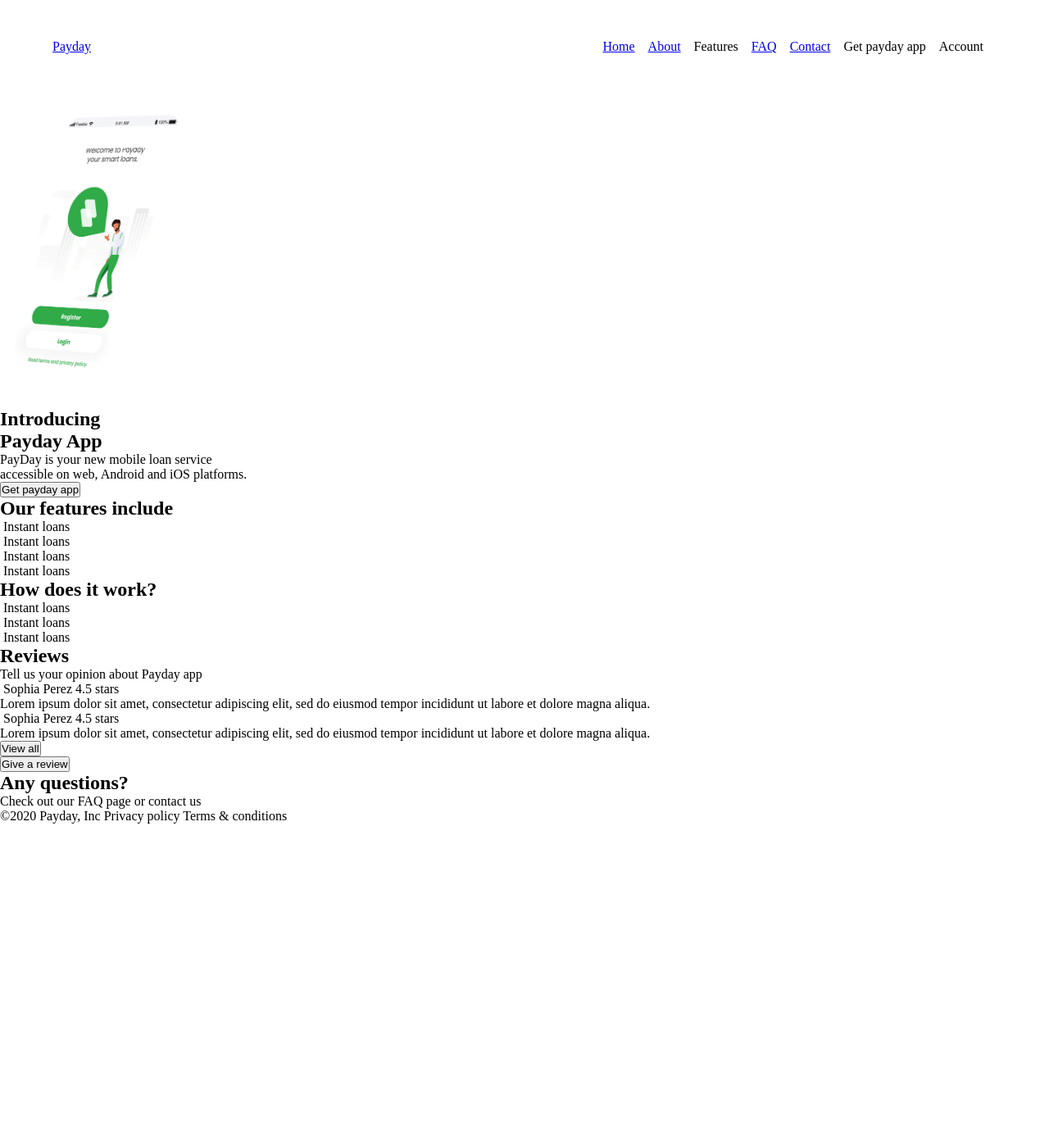
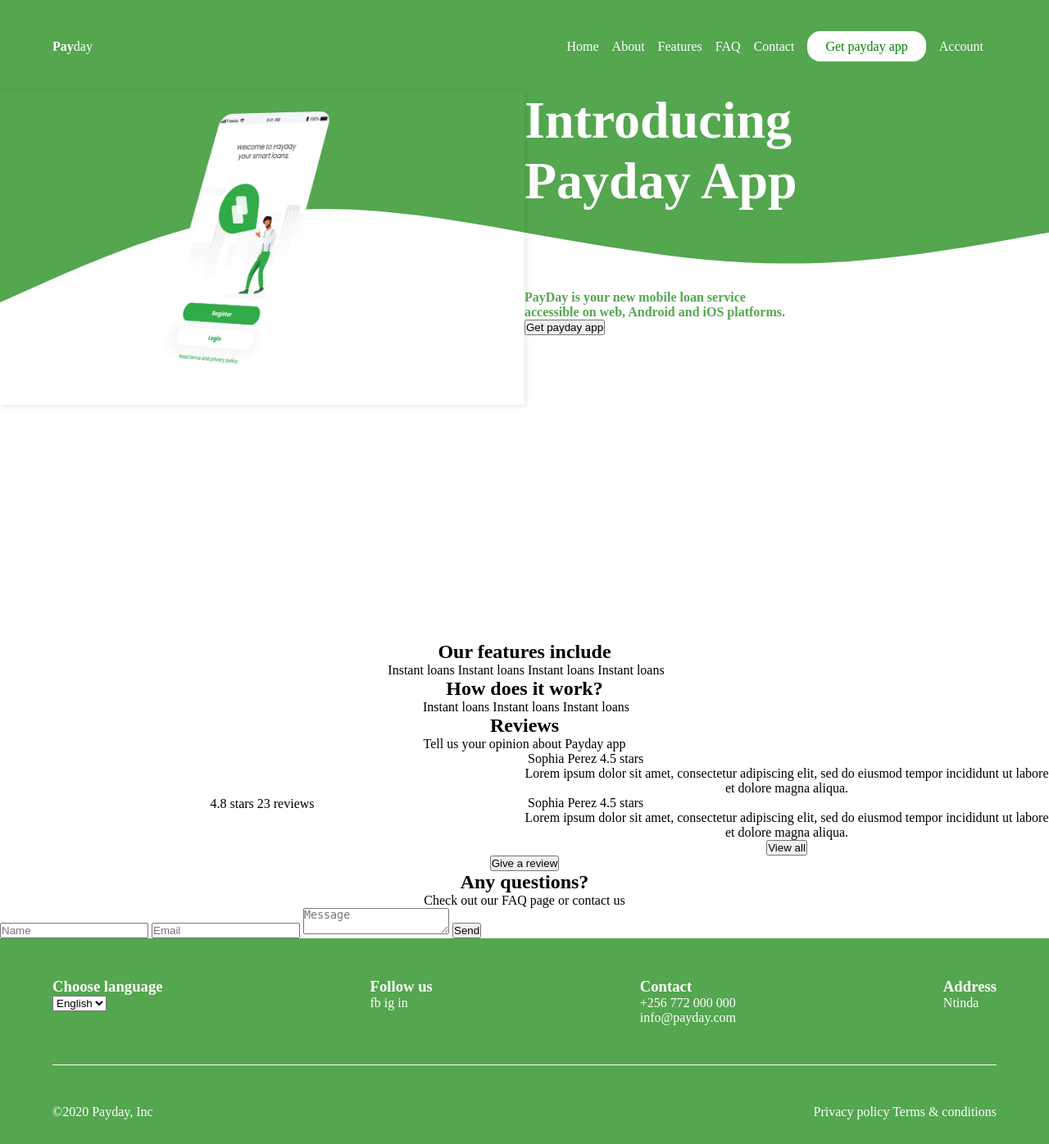
Before and after one commit to techymaj/payday, a PHP site: page / in a window 1280 px wide. Shown: the whole page at 82% size. Before the commit the page ends 1005 px from the top, so only its background shows below. Run offline with PHP 8.4, Linux system fonts and the light colour scheme.

Commit message:
Finally got the first wave right

```diff
--- a/css/style.css
+++ b/css/style.css
@@ -1,11 +1,49 @@
+/* colors */
+/* rgb(84,166,79) */
+
 * {
     box-sizing: border-box;
     padding: 0;
     margin: 0;
 }
 
+/* globals */
+.bold {
+    font-weight: bold;
+}
+.left {
+    float: left;
+}
+.right {
+    float: right;
+}
+.flex {
+    display: flex;
+}
+.wave-container {
+    background: #EEE;
+}
+.wave-container > svg {
+    display: block;
+}
+.wave-container {
+    position: relative;
+    background: #fff;
+    color: #FFF;
+    text-align: center;
+    overflow: hidden;
+    top: -1px;
+}
+
 .logo-payday {
     float: left;
+}
+
+.logo-payday a,
+.menu-items li a {
+    text-decoration: none;
+    color: #fff;
+    cursor: pointer;
 }
 
 .menu-items {
@@ -22,15 +60,114 @@
     padding-right: 1rem;
 }
 
+.li-primary a.get-app {
+    color: green;
+}
+
+.get-app {
+    background-color: #fff;
+    padding: 10px 22px;
+    border-radius: 16px;
+}
+
+header {
+    background-color: rgb(84,166,79);
+}
+
 nav {
     width: 90vw;
-    margin: 3rem auto;
+    margin: 0 auto;
+    padding: 3rem 0;
+}
+
+.section-home {
+    /* display: flex; */
 }
 
 .section-home .img {
     height: 24rem;
+    width: 50%;
+    justify-content: center;
+    align-items: center;
+    display: flex;
 }
 
 .section-home .img img {
     height: inherit;
 }
+
+.smartphone-portrait {
+    box-shadow: inset 0px 0px 0px -4px rgba(255, 255, 255, 0.1), 1px 1px 6px rgba(0, 0, 0, 0.05), 1px 1px 8px rgba(0, 0, 0, 0.07);
+}
+
+
+.section-home .content {
+    width: 50%;
+}
+
+.flex .img,
+.flex .content {
+    position: relative;
+    top: -18rem;
+}
+
+.content h1 {
+    color: #fff;
+    font-size: 4rem;
+}
+
+.content div {
+    margin-top: 6rem;
+}
+
+.content p {
+    color: rgb(84,166,79);
+    font-weight: bold;
+}
+
+.section-features h2,
+.section-how-it-works h2,
+.section-reviews h2,
+.section-reviews p,
+.section-faq h2,
+.section-faq p {
+    text-align: center;
+}
+
+.features,
+.how-it-works,
+.review-box,
+.review-button-container {
+    display: flex;
+    align-items: center;
+    justify-content: center;
+}
+
+.review-overall,
+.reviews {
+    width: 50%;
+}
+
+.review-overall {
+    text-align: center;
+}
+
+.section-footer {
+    background-color: rgb(84,166,79);
+    color: #fff;
+}
+
+.widgets {
+    width: 90%;
+    margin: 0 auto;
+    padding: 3rem 0;
+    display: flex;
+    justify-content: space-between;
+}
+
+.footer {
+    border-top: 1px solid #fff;
+    padding: 3rem 0;
+    width: 90%;
+    margin: 0rem auto;
+}
--- a/index.html
+++ b/index.html
@@ -8,28 +8,40 @@
 </head>
 <body>
 
+    <header>
         <nav class="menu-primary">
-        <span class="logo-payday"><a href="/">Payday</a></span>
+            <span class="logo-payday"><a href="/"><span class="bold">Pay</span>day</a></span>
             <ul class="menu-items">
                 <li class="li-primary"><a href="bikes">Home</a></li>
                 <li class="li-primary"><a href="bikes/bmx">About</a></li>
-            <li class="li-primary">Features</li>
+                <li class="li-primary"><a href="#">Features</a></li>
                 <li class="li-primary"><a href="bikes">FAQ</a></li>
                 <li class="li-primary"><a href="bikes/bmx">Contact</a></li>
-            <li class="li-primary">Get payday app</li>
-            <li class="li-primary">Account</li>
+                <li class="li-primary"><a class="get-app" href="#">Get payday app</a></li>
+                <li class="li-primary"><a href="#">Account</a></li>
             </ul>
             <div class="clear"></div>
         </nav>
+    </header>
 
+    <main>
         <section class="section-home">
-        <div class="img">
+            <div class="wave-container">
+                <svg xmlns="http://www.w3.org/2000/svg" viewBox="0 0 1440 320">
+                    <path fill="#54a64f" fill-opacity="1" d="M0,288L60,261.3C120,235,240,181,360,165.3C480,149,600,171,720,192C840,213,960,235,1080,234.7C1200,235,1320,213,1380,202.7L1440,192L1440,0L1380,0C1320,0,1200,0,1080,0C960,0,840,0,720,0C600,0,480,0,360,0C240,0,120,0,60,0L0,0Z"></path>
+                </svg>
+              </div>
+            <div class="flex">
+                <div class="img smartphone-portrait">
                     <img src="assets/app.png" loading="lazy" alt="Payday mobile app">
                 </div>
                 <div class="content">
                     <h1>Introducing <br> Payday App</h1>
+                    <div>
                         <p>PayDay is your new mobile loan service <br> accessible on web, Android and iOS platforms.</p>
                         <button>Get payday app</button>
+                    </div>
+                </div>
             </div>
         </section>
 
@@ -76,7 +88,12 @@
         <section class="section-reviews">
             <h2>Reviews</h2>
             <p>Tell us your opinion about Payday app</p>
-        <div class="review-overall"></div>
+            <div class="review-box">
+                <div class="review-overall">
+                    <span>4.8</span>
+                    <span>stars</span>
+                    <span>23 reviews</span>
+                </div>
                 <div class="reviews">
                     <div class="review-single">
                         <img src="" alt="">
@@ -94,30 +111,72 @@
                              sed do eiusmod tempor incididunt ut labore et dolore magna aliqua.
                         </p>
                     </div>
+                    <div class="review-button-container">
                         <button class="view-all-reviews">View all</button>
                     </div>
+                </div>
+            </div>
+            <div class="review-button-container">
                 <button class="give-a-review">Give a review</button>
+            </div>
         </section>
 
         <section class="section-faq">
             <h2>Any questions?</h2>
             <p>Check out our FAQ page or contact us</p>
-        <div class="faq-form"></div>
+            <div class="faq-form">
+                <section id="contact-form">
+                    <form id="contact" name="contact" accept-charset="utf-8">
+                      <input name="name" type="text" placeholder="Name"/>
+                      <input name="email" type="email" placeholder="Email"/>
+                      <textarea name="message" placeholder="Message"></textarea>
+                      <input name="submit" type="submit" value="Send"/>
+                    </form>
+                  </section>
+            </div>
             <div class="faq-img"></div>
         </section>
 
         <section class="section-footer">
             <div class="widgets">
-            <div class="language-select"></div>
-            <div class="follow"></div>
-            <div class="contact"></div>
-            <div class="address"></div>
+                <div class="language-select">
+                    <h3>Choose language</h3>
+                    <select name="lang" id="lang">
+                        <option value="english">English</option>
+                        <option value="french">French</option>
+                    </select>
+                </div>
+                <div class="follow">
+                    <h3>Follow us</h3>
+                    <span>fb</span>
+                    <span>ig</span>
+                    <span>in</span>
+                </div>
+                <div class="contact">
+                    <h3>Contact</h3>
+                    <div class="mobile-number">
+                        <span>+256 772 000 000</span>
+                    </div>
+                    <div class="email">
+                        <span>info@payday.com</span>
+                    </div>
+                </div>
+                <div class="address">
+                    <h3>Address</h3>
+                    <p>Ntinda</p>
+                </div>
             </div>
             <div class="footer">
+                <div class="left">
                     <span>&copy;2020 Payday, Inc</span>
+                </div>
+                <div class="right">
                     <span>Privacy policy</span>
                     <span>Terms & conditions</span>
                 </div>
+            </div>
         </section>
+    </main>
+
 </body>
 </html>
```
Lines whose indentation alone changed are shown as unchanged.
